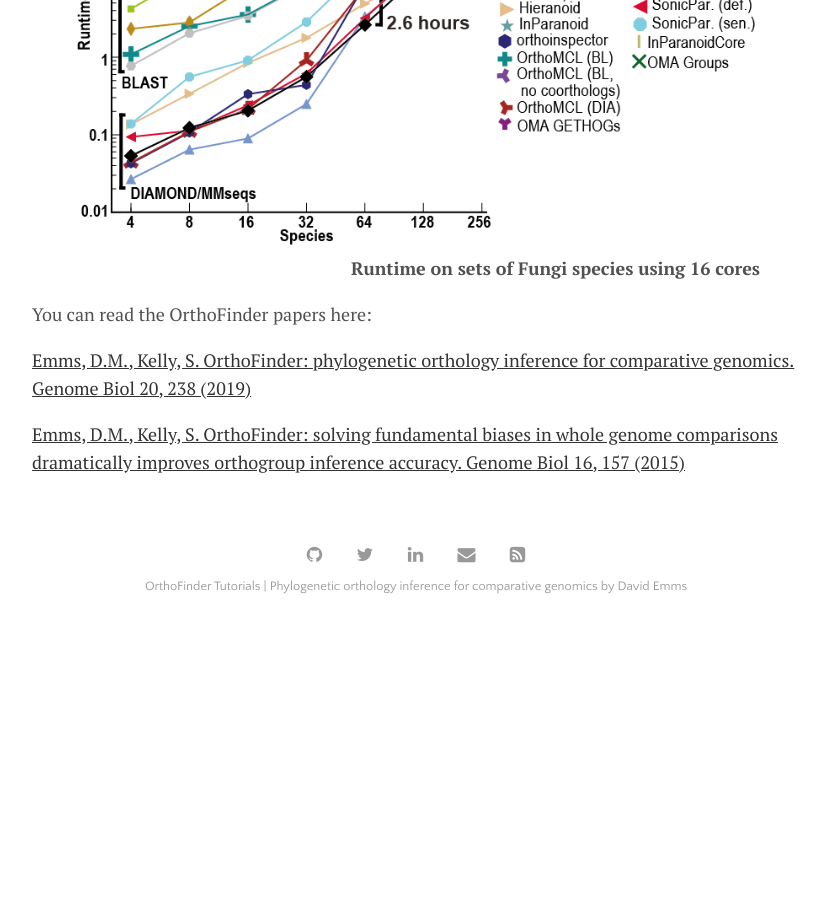
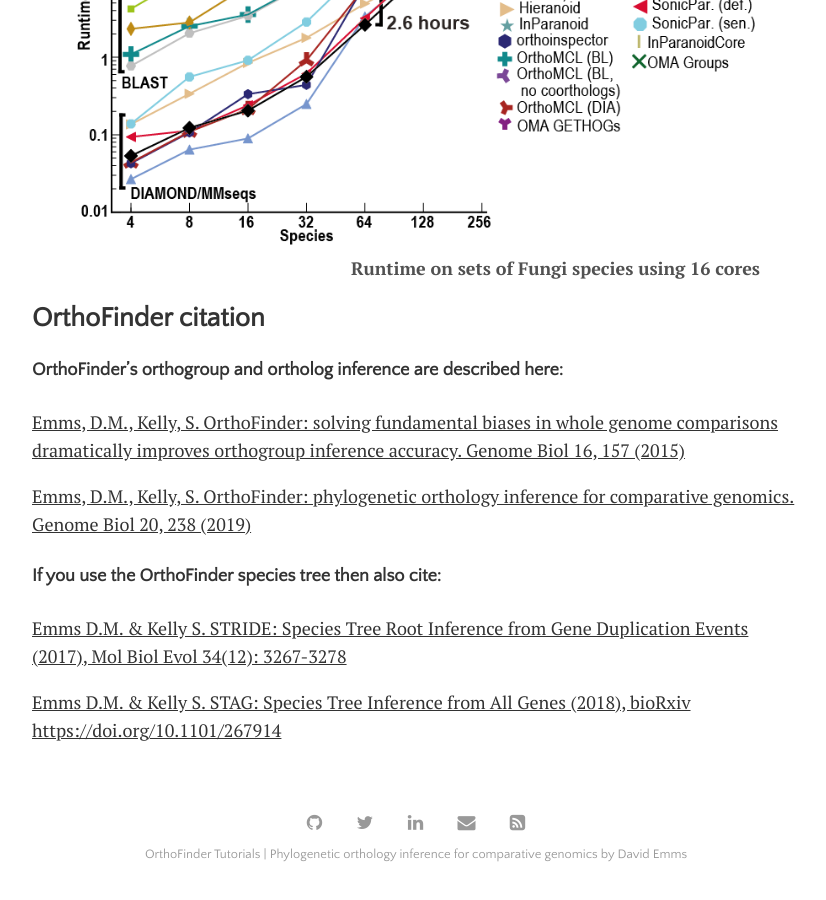
Before and after one commit to olgaemms/davidemms.github.io, a Jekyll site: the page built from index.md, in a window 1280 px wide and 900 px high, scrolled down 1990 px. Shown: the whole window, without its empty margins (224-1050 px from the left). Built offline with Jekyll 4.4.1, drawn with Linux system fonts in a browser that asks for light colours; before the commit the page ends 2622 px from its top, so only the background shows below that.

```diff
--- a/index.md
+++ b/index.md
@@ -44,8 +44,16 @@ Despite OrthoFinder using a more rigorous, gene-tree based approach to ortholog
 </figcaption>
 </figure>
 
-You can read the OrthoFinder papers here:
+## OrthoFinder citation
+
+#### OrthoFinder's orthogroup and ortholog inference are described here:
+
+[Emms, D.M., Kelly, S. OrthoFinder: solving fundamental biases in whole genome comparisons dramatically improves orthogroup inference accuracy. Genome Biol 16, 157 (2015)](https://doi.org/10.1186/s13059-015-0721-2)
 
 [Emms, D.M., Kelly, S. OrthoFinder: phylogenetic orthology inference for comparative genomics. Genome Biol 20, 238 (2019)](https://doi.org/10.1186/s13059-019-1832-y)
 
-[Emms, D.M., Kelly, S. OrthoFinder: solving fundamental biases in whole genome comparisons dramatically improves orthogroup inference accuracy. Genome Biol 16, 157 (2015)](https://doi.org/10.1186/s13059-015-0721-2)
+#### If you use the OrthoFinder species tree then also cite:
+
+[Emms D.M. & Kelly S. STRIDE: Species Tree Root Inference from Gene Duplication Events (2017), Mol Biol Evol 34(12): 3267-3278](https://doi.org/10.1093/molbev/msx259)
+
+[Emms D.M. & Kelly S. STAG: Species Tree Inference from All Genes (2018), bioRxiv https://doi.org/10.1101/267914](https://doi.org/10.1101/267914)
```
Also changed, not shown: _posts/2019-09-19-running-an-example-orthofinder-analysis.md (+3 -3 lines), _posts/2019-09-20-exploring-orthofinders-results.md (renamed from _posts/2019-09-20-diving-into-the-results.md, +2 -2 lines), _posts/2019-09-21-orthofinder-best-practices.md (renamed from _posts/2019-09-21-getting-the-most-from-your-orthofinder-analysis.md, +1 -1 lines).
